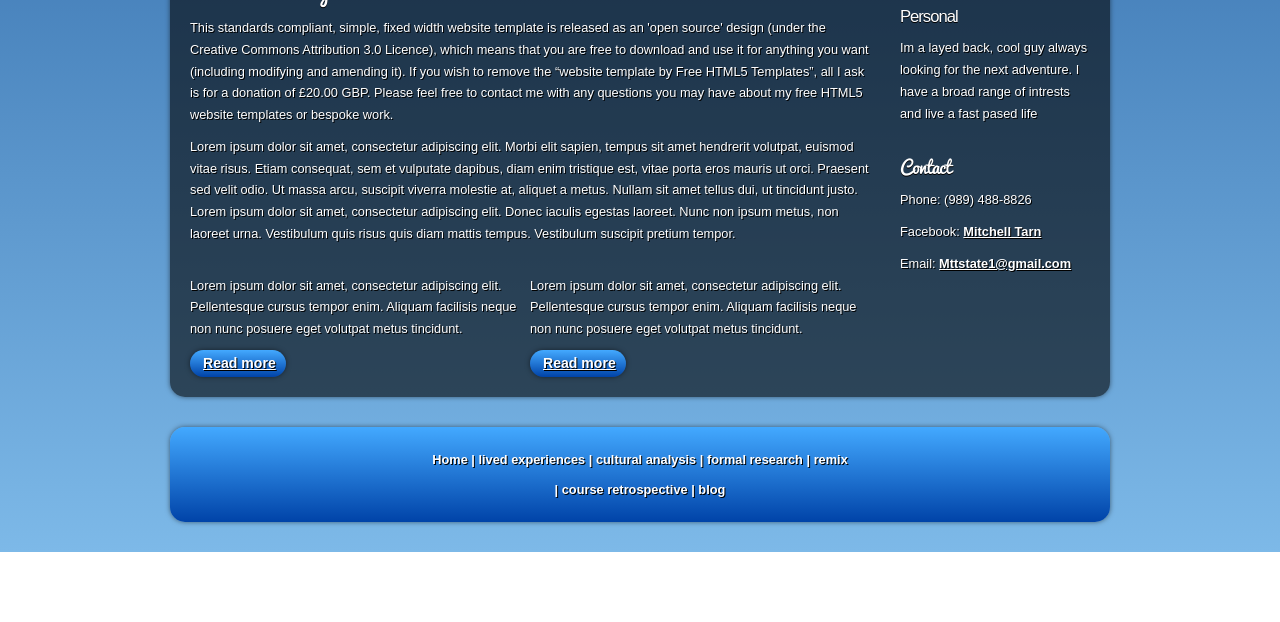
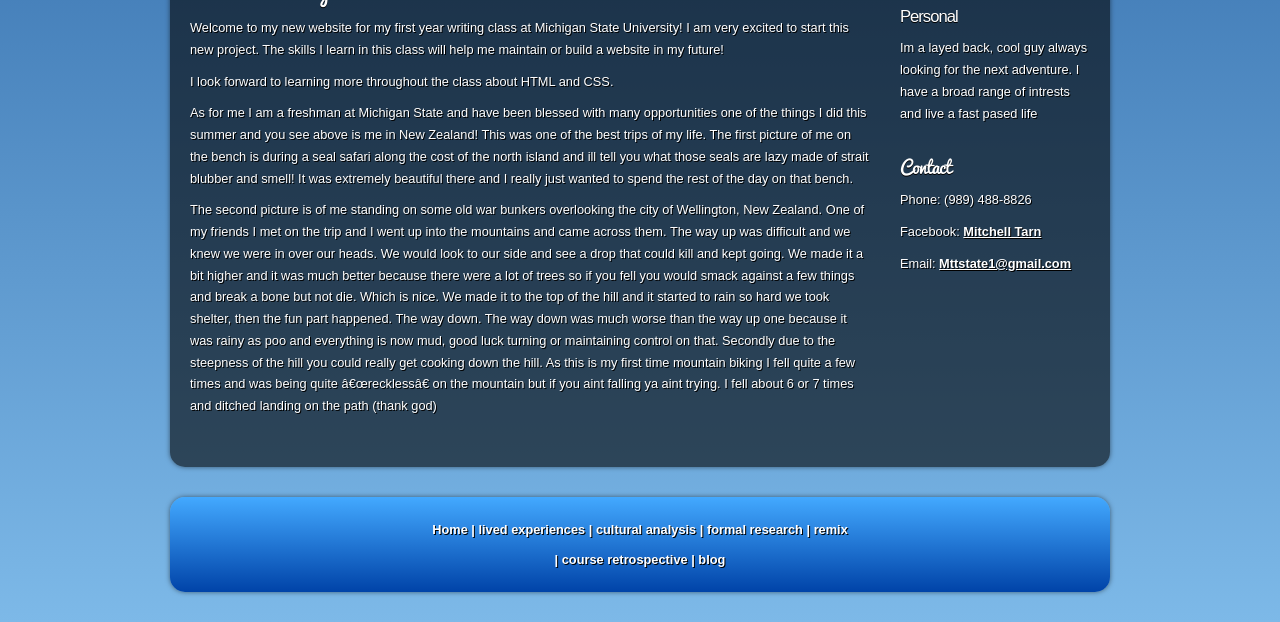
Before and after one commit to tarnmitc/mttstate, a plain HTML site: page index.html in a window 1280 px wide. Shown: the part 475-1097 px from the top of the page. Before the commit the page ends 1027 px from the top, so only its background shows below. Drawn offline with Linux system fonts and the light colour scheme.

Commit message:
changed index

```diff
--- a/index.html
+++ b/index.html
@@ -79,21 +79,10 @@
 	  <div id="content">
         <div class="content_item">
 		  <h1>Welcome To My Website</h1>
-          <p>This standards compliant, simple, fixed width website template is released as an 'open source' design (under the Creative Commons Attribution 3.0 Licence), which means that you are free to download and use it for anything you want (including modifying and amending it). If you wish to remove the &ldquo;website template by Free HTML5 Templates&rdquo;, all I ask is for a donation of &pound;20.00 GBP. Please feel free to contact me with any questions you may have about my free HTML5 website templates or bespoke work.</p>
-		  <p>Lorem ipsum dolor sit amet, consectetur adipiscing elit. Morbi elit sapien, tempus sit amet hendrerit volutpat, euismod vitae risus. Etiam consequat, sem et vulputate dapibus, diam enim tristique est, vitae porta eros mauris ut orci. Praesent sed velit odio. Ut massa arcu, suscipit viverra molestie at, aliquet a metus. Nullam sit amet tellus dui, ut tincidunt justo. Lorem ipsum dolor sit amet, consectetur adipiscing elit. Donec iaculis egestas laoreet. Nunc non ipsum metus, non laoreet urna. Vestibulum quis risus quis diam mattis tempus. Vestibulum suscipit pretium tempor. </p>
-
-		  <div class="content_container">
-		    <p>Lorem ipsum dolor sit amet, consectetur adipiscing elit. Pellentesque cursus tempor enim. Aliquam facilisis neque non nunc posuere eget volutpat metus tincidunt.</p>
-		  	<div class="button_small">
-		      <a href="#">Read more</a>
-		    </div><!--close button_small-->
-		  </div><!--close content_container-->
-          <div class="content_container">
-		    <p>Lorem ipsum dolor sit amet, consectetur adipiscing elit. Pellentesque cursus tempor enim. Aliquam facilisis neque non nunc posuere eget volutpat metus tincidunt.</p>
-		  	<div class="button_small">
-		      <a href="#">Read more</a>
-		    </div><!--close button_small-->
-		  </div><!--close content_container-->
+          <p>Welcome to my new website for my first year writing class at Michigan State University! I am very excited to start this new project.  The skills I learn in this class will help me maintain or build a website in my future!</p>
+          <p> I look forward to learning more throughout the class about HTML and CSS.</p>
+           <p>As for me I am a freshman at Michigan State and have been blessed with many opportunities one of the things I did this summer and you see above is me in New Zealand! This was one of the best trips of my life.  The first picture of me on the bench is during a seal safari along the cost of the north island and ill tell you what those seals are lazy made of strait blubber and smell! It was extremely beautiful there and I really just wanted to spend the rest of the day on that bench.</p>
+           <p> The second picture is of me standing on some old war bunkers overlooking the city of Wellington, New Zealand. One of my friends I met on the trip and I went up into the mountains and came across them. The way up was difficult and we knew we were in over our heads. We would look to our side and see a drop that could kill and kept going. We made it a bit higher and it was much better because there were a lot of trees so if you fell you would smack against a few things and break a bone but not die. Which is nice. We made it to the top of the hill and it started to rain so hard we took shelter, then the fun part happened. The way down. The way down was much worse than the way up one because it was rainy as poo and everything is now mud, good luck turning or maintaining control on that. Secondly due to the steepness of the hill you could really get cooking down the hill. As this is my first time mountain biking I fell quite a few times and was being quite “reckless” on the mountain but if you aint falling ya aint trying. I fell about 6 or 7 times and ditched landing on the path (thank god) </p>
 
 		</div><!--close content_item-->
       </div><!--close content-->
```
